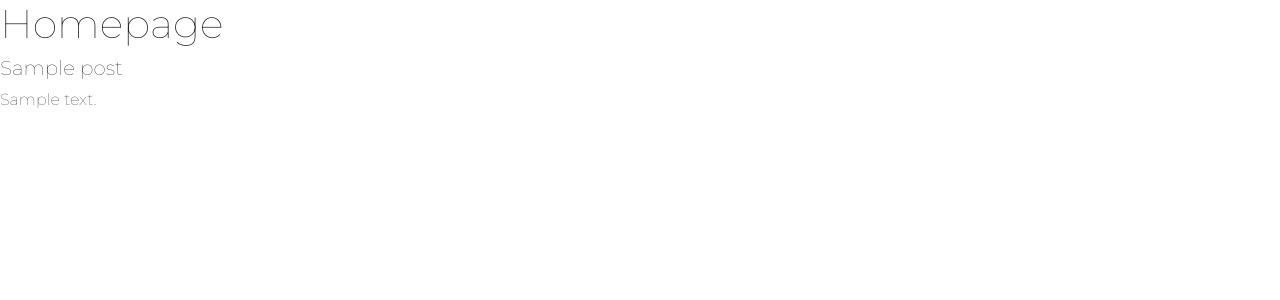
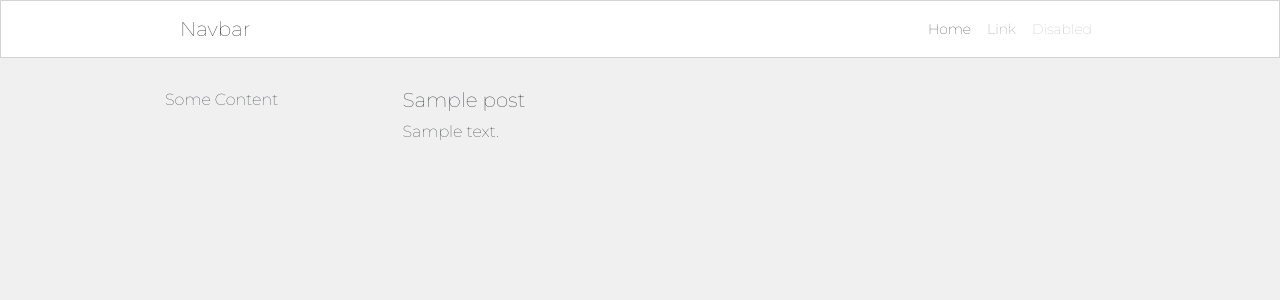
Before and after one commit to pinguinato/FlaskBlog, a Flask app: template flask-blog/blog/templates/homepage.html in a window 1280 px wide. Shown: the top 300 px of the page. Run offline with Flask 2, Linux system fonts and the light colour scheme; the template is opened without the code that fills it: most values are stand-ins (such as "Sample title", 1, 10 or a date in 2020).

Commit message:
Creazione del layout grafico prima parte

```diff
--- a/flask-blog/blog/static/blog.css
+++ b/flask-blog/blog/static/blog.css
@@ -1,3 +1,23 @@
 html, body {
     font-family: 'Montserrat', sans-serif;
+    background-color: #f0f0f0;
 }
+
+.navbar-bg-white {
+    background-color: white;
+    border: 1px solid #d3d3d3;
+
+}
+
+.content-container {
+    max-width: 950px;
+    margin-top: 30px;
+    margin-bottom: 30px;
+    padding: 0px;
+}
+
+.navbar-container {
+    max-width: 950px;
+    padding-top: 10px 0px 10px 0px;
+    font-size: 0.875rem;
+}
--- a/flask-blog/blog/templates/about_page.html
+++ b/flask-blog/blog/templates/about_page.html
@@ -1,8 +1,7 @@
 {% extends 'base.html' %}
 {% block title %}About Page{% endblock %}
 {% block content %}
-<div>
-    <h1>About Page</h1>
+<div class="container content-container">
 
 </div>
 {% endblock %}
--- a/flask-blog/blog/templates/base.html
+++ b/flask-blog/blog/templates/base.html
@@ -12,7 +12,31 @@
     <link rel="stylesheet" href="{{ url_for('static', filename='blog.css') }}">
 </head>
 <body>
+    <nav class="navbar navbar-expand-lg navbar-light navbar-bg-white">
+        <div class="container navbar-container">
+            <a class="navbar-brand" href="#">Navbar</a>
+        <button class="navbar-toggler" type="button" data-toggle="collapse" data-target="#navbarSupportedContent" aria-controls="navbarSupportedContent" aria-expanded="false" aria-label="Toggle navigation">
+            <span class="navbar-toggler-icon"></span>
+        </button>
+
+        <div class="collapse navbar-collapse" id="navbarSupportedContent">
+            <ul class="navbar-nav ml-auto">
+                <li class="nav-item active">
+                    <a class="nav-link" href="#">Home <span class="sr-only">(current)</span></a>
+                </li>
+            <li class="nav-item">
+                <a class="nav-link" href="#">Link</a>
+            </li>
+            <li class="nav-item">
+                <a class="nav-link disabled" href="#" tabindex="-1" aria-disabled="true">Disabled</a>
+            </li>
+            </ul>
+        </div>
+        </div>
+    </nav>
     {% block content %}
     {% endblock %}
+    <script src="https://code.jquery.com/jquery-3.5.1.slim.min.js" integrity="sha384-DfXdz2htPH0lsSSs5nCTpuj/zy4C+OGpamoFVy38MVBnE+IbbVYUew+OrCXaRkfj" crossorigin="anonymous"></script>
+    <script src="https://cdn.jsdelivr.net/npm/bootstrap@4.5.3/dist/js/bootstrap.min.js" integrity="sha384-w1Q4orYjBQndcko6MimVbzY0tgp4pWB4lZ7lr30WKz0vr/aWKhXdBNmNb5D92v7s" crossorigin="anonymous"></script>
 </body>
 </html>
--- a/flask-blog/blog/templates/homepage.html
+++ b/flask-blog/blog/templates/homepage.html
@@ -1,12 +1,23 @@
 {% extends 'base.html' %}
 {% block title %}Home{% endblock %}
 {% block content %}
-<div>
-    <h1>Homepage</h1>
-    {% for post in posts %}
-        <h5>{{ post.title }}</h5>
-        <p>{{ post.body }}</p>
-    {% endfor %}
+
+<div class="container content-container">
+
+    <div class="row no-gutters">
+        <div class="col-md-9 order-md-2">
+        {% for post in posts %}
+        <div>
+            <h5>{{ post.title }}</h5>
+            <p>{{ post.body }}</p>
+        </div>
+        {% endfor %}
+        </div>
+
+        <div class="col-md-3 order-md-1">
+            <p>Some Content</p>
+        </div>
+    </div>
 
     {% if boolean_flag %}
         <p>Boolean Flag: True</p>
```
